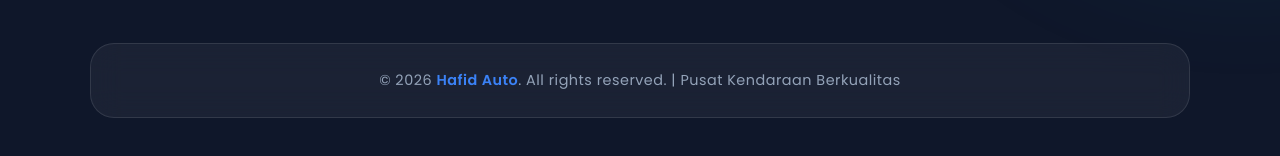
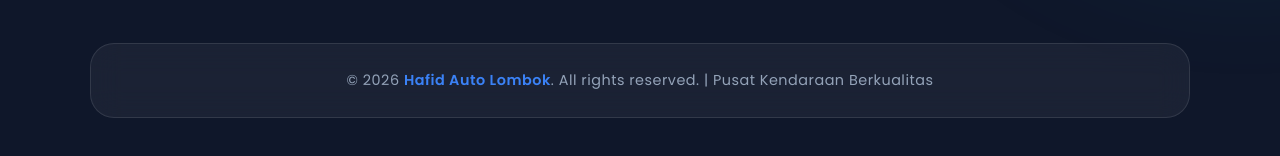
Before and after one commit to hafidauto06/HafidAuto, a plain HTML site: page index.html in a window 1280 px wide. Shown: the part 1142-1298 px from the top of the page. Drawn offline with Linux system fonts and the light colour scheme.

Commit message:
index.html

```diff
--- a/index.html
+++ b/index.html
@@ -61,7 +61,7 @@
 
      <footer class="glass-card footer-simple">
         <div class="footer-bottom">
-            <p>&copy; 2026 <strong>Hafid Auto</strong>. All rights reserved. | Pusat Kendaraan Berkualitas</p>
+            <p>&copy; 2026 <strong>Hafid Auto Lombok</strong>. All rights reserved. | Pusat Kendaraan Berkualitas</p>
         </div>
     </footer>
 
```
